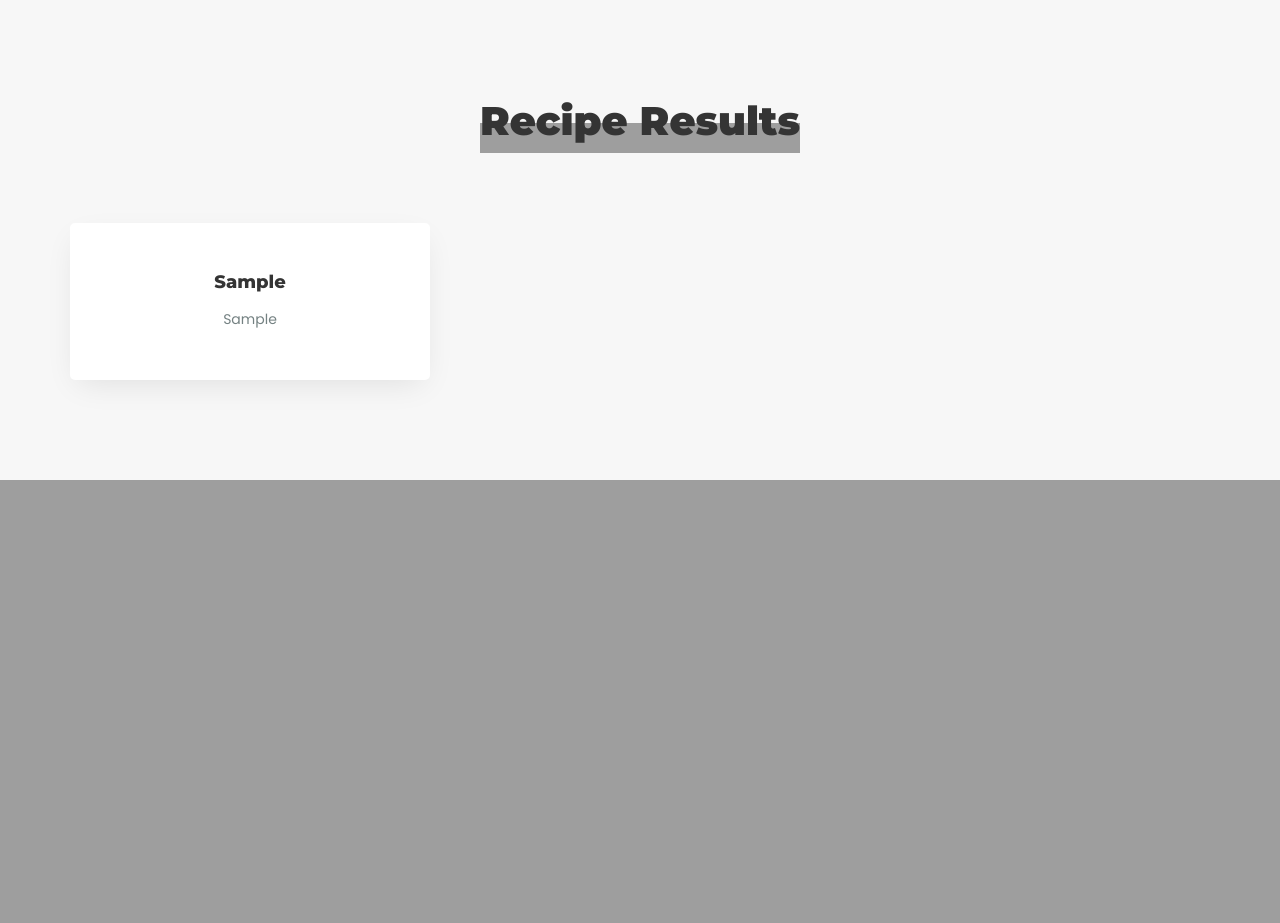
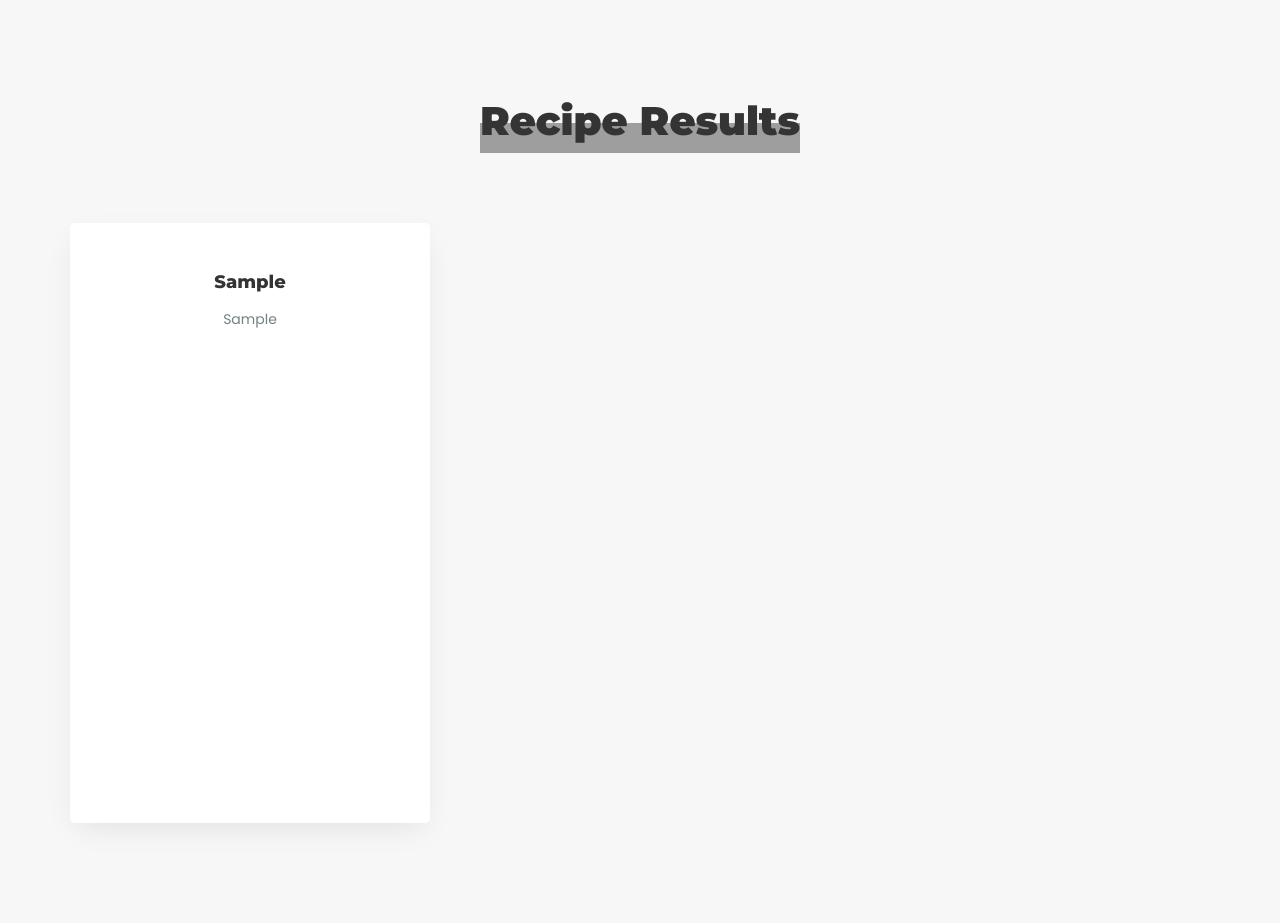
Before and after one commit to vernistage/recipe-predictor, a Django app: template ingredients/templates/ingredients/ingredient_input.html in a window 1280 px wide. Shown: the part 521-1444 px from the top of the page. Before the commit the page ends 1001 px from the top, so only its background shows below. Run offline with Django 3.2, Linux system fonts and the light colour scheme; tables that the repository leaves empty hold one stand-in row (values such as "Sample post"); the template is opened without the code that fills it: values that come from a table or form of the project are taken from there, most other values are stand-ins (such as "Sample title", 1, 10 or a date in 2020); some libraries are stand-ins or nearby versions; grey boxes are pictures that could not be loaded.

Commit message:
make recipes equal height

```diff
--- a/ingredients/static/ingredients/css/style.css
+++ b/ingredients/static/ingredients/css/style.css
@@ -404,6 +404,7 @@ p {
           box-shadow: 0px 10px 30px -8px rgba(0, 0, 0, 0.1);
   margin-bottom: 30px;
   border-radius: 5px;
+  height: 75%;
 }
 .services .item:hover .icon {
   background: #1c1c1c;
```
